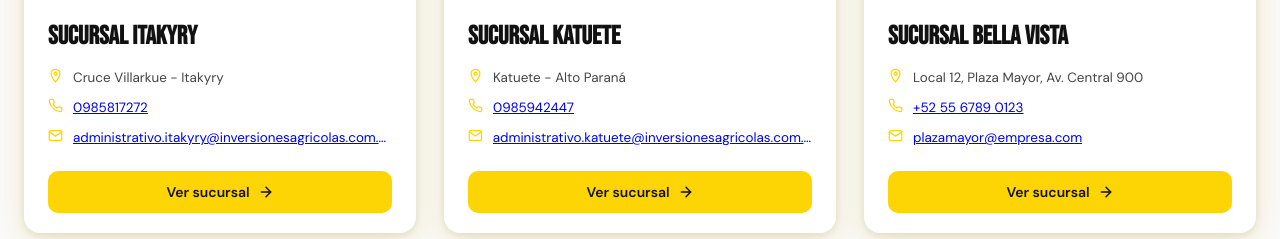
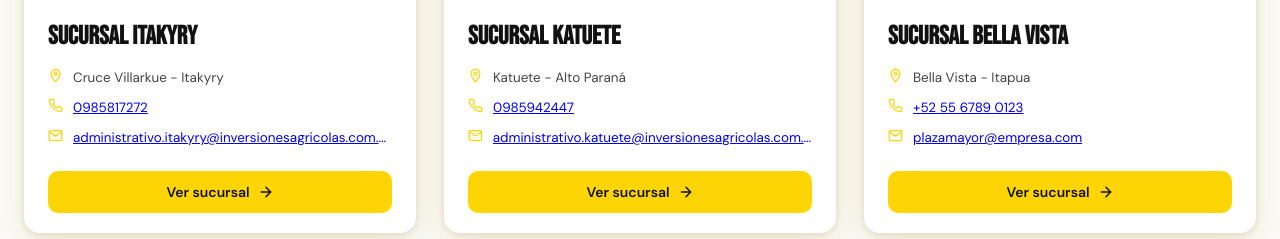
Before and after one commit to inovacioniasa/IASAapp-para-clientes-gral, a website: page sucursales/index.html in a window 1280 px wide. Shown: the part 1118-1357 px from the top of the page. Drawn offline with Linux system fonts and the light colour scheme.

Commit message:
Update index.html

```diff
--- a/sucursales/index.html
+++ b/sucursales/index.html
@@ -390,7 +390,7 @@
         <div class="info-list">
           <div class="info-item">
             <span class="info-icon"><svg viewBox="0 0 24 24"><path d="M12 2C8.13 2 5 5.13 5 9c0 5.25 7 13 7 13s7-7.75 7-13c0-3.87-3.13-7-7-7z"/><circle cx="12" cy="9" r="2.5"/></svg></span>
-            <span>Local 12, Plaza Mayor, Av. Central 900</span>
+            <span>Bella Vista - Itapua</span>
           </div>
           <div class="info-item">
             <span class="info-icon"><svg viewBox="0 0 24 24"><path d="M22 16.92v3a2 2 0 0 1-2.18 2 19.79 19.79 0 0 1-8.63-3.07 19.5 19.5 0 0 1-6-6A19.79 19.79 0 0 1 2.12 4.18 2 2 0 0 1 4.11 2h3a2 2 0 0 1 2 1.72c.127.96.361 1.903.7 2.81a2 2 0 0 1-.45 2.11L8.09 9.91a16 16 0 0 0 6 6l1.27-1.27a2 2 0 0 1 2.11-.45c.907.339 1.85.573 2.81.7A2 2 0 0 1 22 16.92z"/></svg></span>
```
